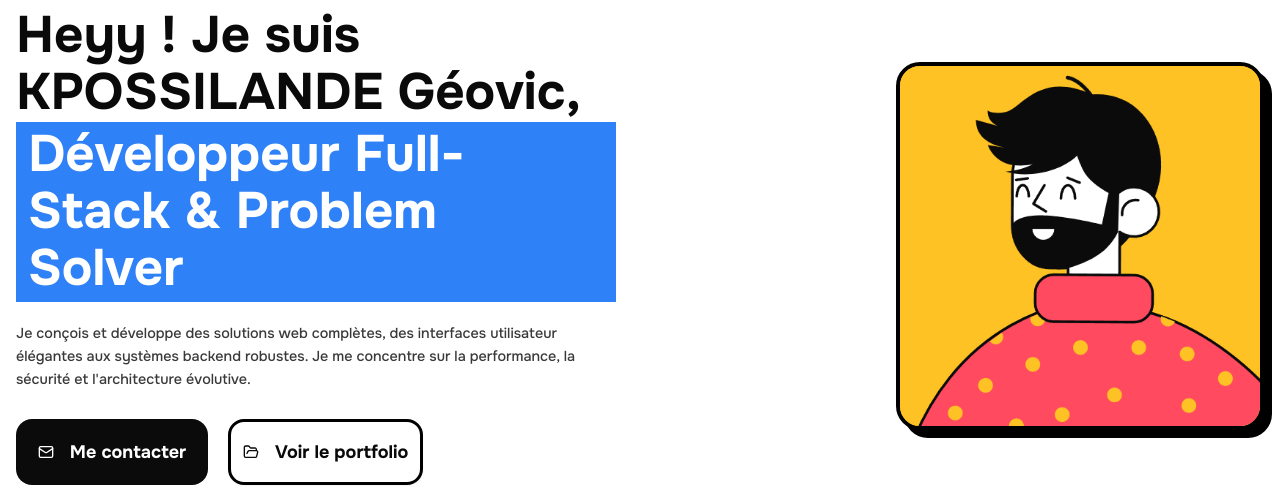
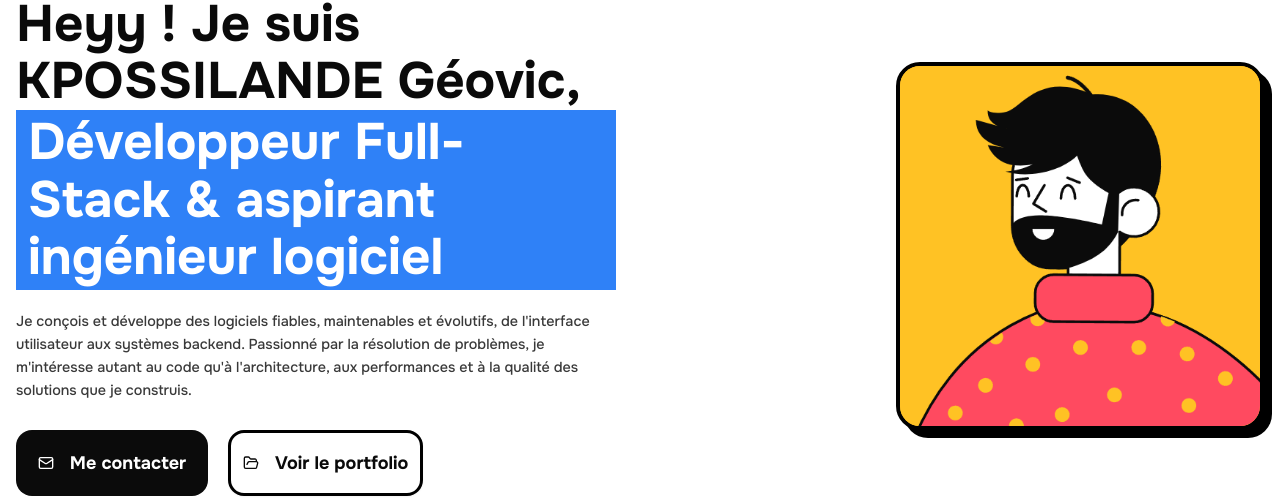
Before and after one commit to Geovic20/my_Portfolio, a Next.js app: page / in a window 1280 px wide. Shown: the part 218-716 px from the top of the page. Built offline with nearby package versions, Linux system fonts and the light colour scheme; no server answers.

Commit message:
Modification du rôle et des bios

```diff
--- a/contexts/language-context.tsx
+++ b/contexts/language-context.tsx
@@ -82,7 +82,7 @@ const translations = {
     },
     footer: {
       tagline:
-        "Développeur Full-Stack passionné par la création d'applications web modernes et performantes.",
+        "Développeur full-stack passionné par la résolution de problèmes et la conception de logiciels fiables, maintenables et évolutifs.",
       navTitle: "Navigation",
       contactTitle: "Contact",
       rights: "Tous droits réservés",
@@ -111,7 +111,7 @@ const translations = {
       title: "Qui se cache derrière",
       titleHighlight: "ce travail ?",
       description:
-        "Je suis un développeur full-stack passionné par la création d'applications web modernes et performantes. J'interviens aussi bien sur le front-end que sur le back-end, avec une attention particulière portée à la qualité du code, à la sécurité et à l'expérience utilisateur.",
+        "Je conçois des logiciels de bout en bout, du front-end au back-end. J'accorde une attention particulière à la qualité du code, à la sécurité et à l'expérience utilisateur, autant qu'à l'architecture qui les sous-tend.",
       experience: "+3 ans d'expérience",
       experienceDesc: "Une expérience construite à travers des projets personnels, académiques et professionnels.",
       projects: "Plusieurs projets web réalisés",
@@ -138,10 +138,10 @@ const translations = {
     hero: {
       greeting: "Heyy ! Je suis",
       name: "KPOSSILANDE Géovic",
-      title: "Développeur Full-Stack & Problem Solver",
+      title: "Développeur Full-Stack & aspirant ingénieur logiciel",
       location: "",
       description:
-        "Je conçois et développe des solutions web complètes, des interfaces utilisateur élégantes aux systèmes backend robustes. Je me concentre sur la performance, la sécurité et l'architecture évolutive.",
+        "Je conçois et développe des logiciels fiables, maintenables et évolutifs, de l'interface utilisateur aux systèmes backend. Passionné par la résolution de problèmes, je m'intéresse autant au code qu'à l'architecture, aux performances et à la qualité des solutions que je construis.",
       cta1: "Me contacter",
       cta2: "Voir le portfolio",
     },
@@ -172,7 +172,8 @@ const translations = {
     about: {
       title: "À propos de",
       titleHighlight: "moi",
-      subtitle: "Développeur Full Stack passionné par la création d'applications web modernes et performantes.",
+      subtitle:
+        "Développeur full-stack, de l'interface utilisateur aux systèmes backend. Je m'intéresse autant au code qu'à l'architecture, aux performances et à la qualité.",
       sectionTitle: "Mon Parcours",
       description1:
         "Passionné par le développement web et les nouvelles technologies, je me spécialise dans la création d'applications web modernes utilisant les dernières technologies du marché.",
@@ -306,7 +307,7 @@ const translations = {
     },
     footer: {
       tagline:
-        "Full-Stack developer passionate about building modern, high-performance web applications.",
+        "Full-stack developer passionate about problem-solving and building reliable, maintainable and scalable software.",
       navTitle: "Navigation",
       contactTitle: "Contact",
       rights: "All rights reserved",
@@ -335,7 +336,7 @@ const translations = {
       title: "Who is behind",
       titleHighlight: "this work?",
       description:
-        "I am a full-stack developer passionate about creating modern and high-performance web applications. I work on both front-end and back-end, with special attention to code quality, security, and user experience.",
+        "I build software end to end, from front-end to back-end. I pay close attention to code quality, security and user experience, as much as to the architecture underneath.",
       experience: "+3 years of experience",
       experienceDesc: "Experience built through personal, academic, and professional projects.",
       projects: "Several web projects completed",
@@ -362,10 +363,10 @@ const translations = {
     hero: {
       greeting: "Heyy ! I'm",
       name: "KPOSSILANDE Géovic",
-      title: "Full-Stack Developer & Problem Solver",
+      title: "Full-Stack Developer and aspiring Software Engineer",
       location: "",
       description:
-        "I design and develop complete web solutions, from clean user interfaces to robust backend systems. I focus on performance, security, and scalable architecture.",
+        "I design and develop reliable, maintainable, and scalable software, from user interfaces to backend systems. Passionate about problem-solving, I am equally interested in the code, the architecture, the performance, and the quality of the solutions I build.",
       cta1: "Get in touch",
       cta2: "View portfolio",
     },
@@ -395,7 +396,8 @@ const translations = {
     about: {
       title: "About",
       titleHighlight: "me",
-      subtitle: "Full Stack Developer passionate about creating modern and high-performance web applications.",
+      subtitle:
+        "Full-stack developer, from user interfaces to backend systems. Equally interested in the code, the architecture, the performance and the quality.",
       sectionTitle: "My Journey",
       description1:
         "Passionate about web development and new technologies, I specialize in creating modern web applications using the latest market technologies.",
--- a/lib/site.ts
+++ b/lib/site.ts
@@ -18,13 +18,13 @@ export const siteUrl = resolveSiteUrl()
 
 export const siteConfig = {
   name: "KPOSSILANDE Géovic",
-  jobTitle: "Développeur Full-Stack",
+  jobTitle: "Développeur Full-Stack & aspirant ingénieur logiciel",
   url: siteUrl,
   locale: "fr_FR",
   description:
-    "Développeur full-stack : je conçois et développe des applications web complètes, des interfaces React et Next.js aux API Node.js et Django. Performance, sécurité et architecture évolutive.",
+    "Je conçois et développe des logiciels fiables, maintenables et évolutifs, de l'interface utilisateur aux systèmes backend. React, Next.js, Node.js, Django.",
   descriptionEn:
-    "Full-stack developer: I design and build complete web applications, from React and Next.js interfaces to Node.js and Django APIs. Performance, security and scalable architecture.",
+    "I design and develop reliable, maintainable and scalable software, from user interfaces to backend systems. React, Next.js, Node.js, Django.",
   keywords: [
     "KPOSSILANDE Géovic",
     "développeur full-stack",
```
